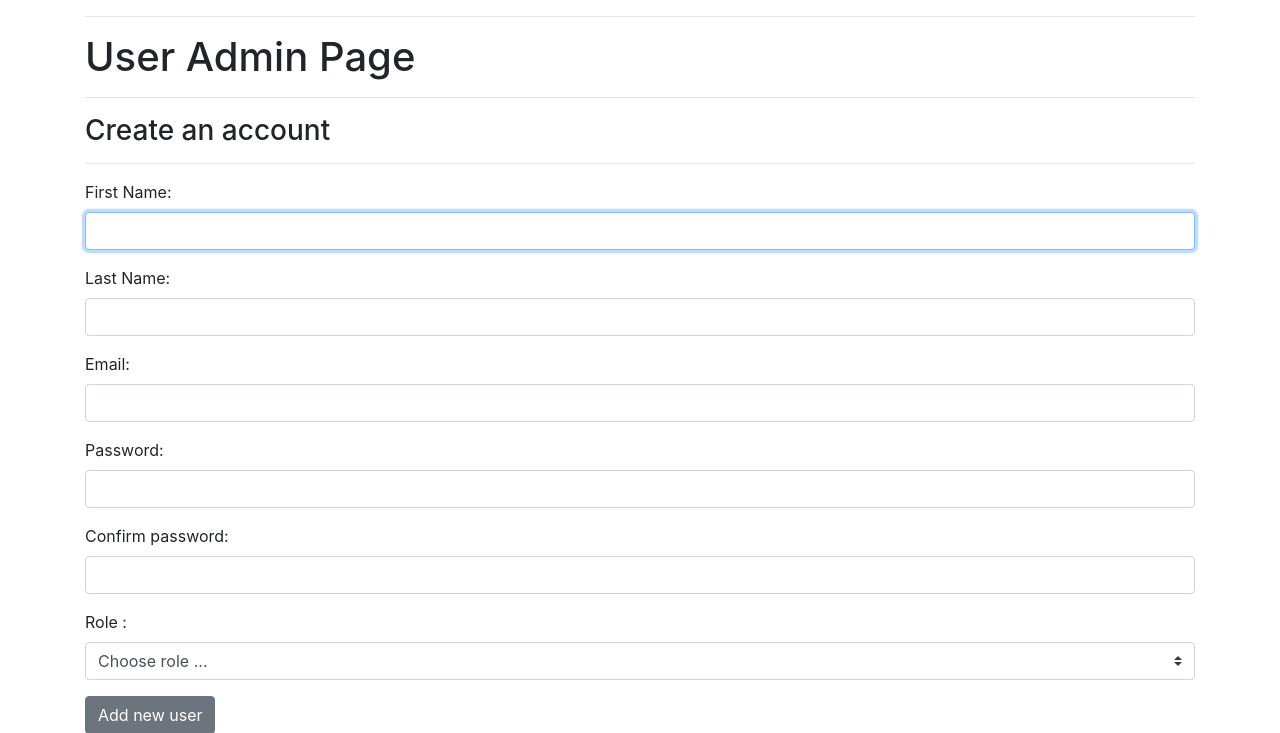
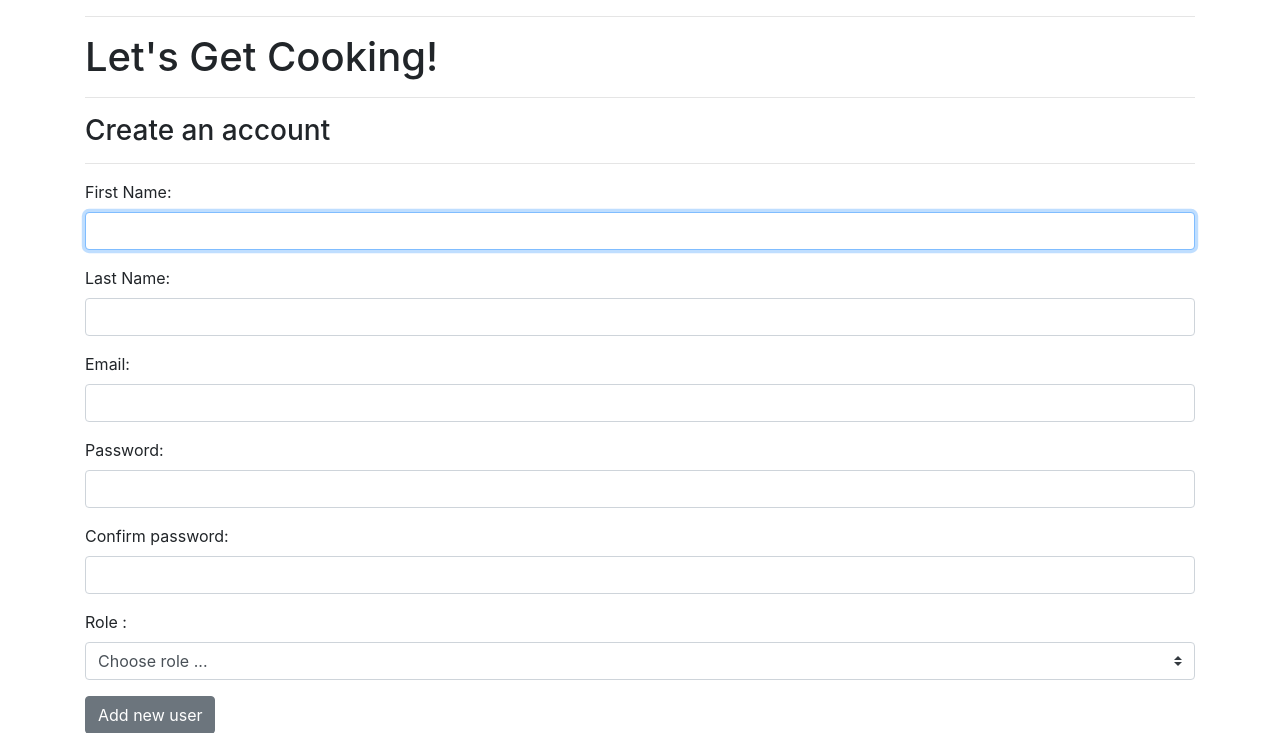
Before and after one commit to MeierLipman/recipe_application, a Flask app: page /register in a window 1280 px wide. Shown: the part 59-792 px from the top of the page. Run offline with Flask 2, Linux system fonts and the light colour scheme; some libraries are stand-ins or nearby versions.

Commit message:
Update register.html

```diff
--- a/templates/register.html
+++ b/templates/register.html
@@ -1,11 +1,11 @@
 {% extends 'base.html' %}
 
-{% block title %} User Administration {% endblock %}
+{% block title %} Create an Account {% endblock %}
 
 
 {% block body %}
 
-<h1>User Admin Page</h1>
+<h1>Let's Get Cooking!</h1>
 <hr>
 <div class="admin_left">
     <h3>Create an account</h3>
```
